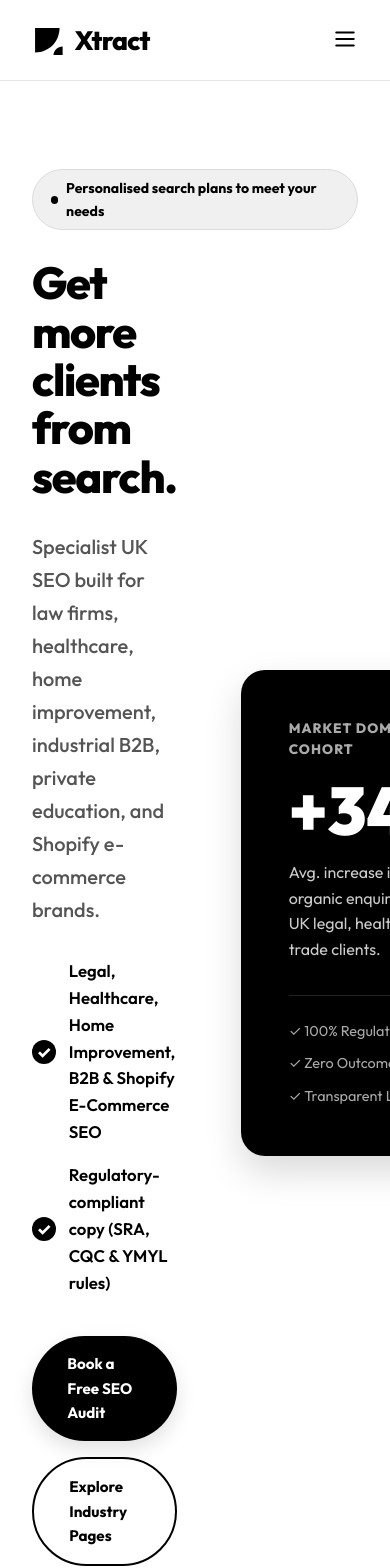
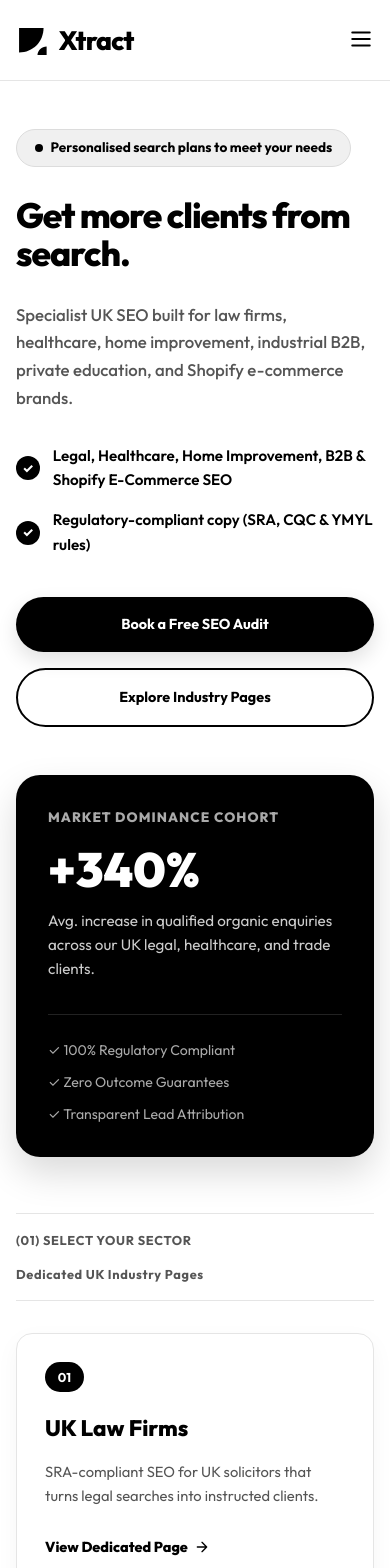
Before and after one commit to lucasthegreat1/agency-website, a Next.js app: page / in a window 390 px wide. Shown: the top 1568 px of the page. Built offline with nearby package versions, Linux system fonts and the light colour scheme.

Commit message:
Optimize site for mobile viewports with fluid typography and responsive grid scaling

```diff
--- a/src/app/globals.css
+++ b/src/app/globals.css
@@ -55,7 +55,12 @@ a {
   text-decoration: none;
 }
 
-/* Container */
+img, svg, video {
+  max-width: 100%;
+  height: auto;
+}
+
+/* Container Responsiveness */
 .container {
   width: 100%;
   max-width: 1240px;
@@ -63,7 +68,19 @@ a {
   padding: 0 2rem;
 }
 
-/* Black & White Pill Tag */
+@media (max-width: 768px) {
+  .container {
+    padding: 0 1.25rem;
+  }
+}
+
+@media (max-width: 480px) {
+  .container {
+    padding: 0 1rem;
+  }
+}
+
+/* Soft Pill Tag */
 .soft-pill-tag {
   display: inline-flex;
   align-items: center;
@@ -73,8 +90,11 @@ a {
   border: 1px solid #dcdcdc;
   border-radius: var(--radius-pill);
   color: #000000;
-  font-size: 0.88rem;
+  font-size: 0.85rem;
   font-weight: 700;
+  max-width: 100%;
+  white-space: normal;
+  word-break: break-word;
 }
 
 .mint-underline {
@@ -107,9 +127,19 @@ a {
   letter-spacing: 0.05em;
   color: var(--text-muted);
   margin-bottom: 3rem;
+  flex-wrap: wrap;
+  gap: 0.8rem;
 }
 
-/* Rounded Buttons */
+@media (max-width: 640px) {
+  .section-bar {
+    font-size: 0.8rem;
+    margin-bottom: 2rem;
+    padding: 1rem 0;
+  }
+}
+
+/* Buttons Responsiveness */
 .btn {
   display: inline-flex;
   align-items: center;
@@ -122,6 +152,16 @@ a {
   transition: all 0.25s ease;
   cursor: pointer;
   border: none;
+  min-height: 48px;
+  touch-action: manipulation;
+}
+
+@media (max-width: 640px) {
+  .btn {
+    width: 100%;
+    padding: 0.85rem 1.5rem;
+    font-size: 0.9rem;
+  }
 }
 
 .btn-primary {
@@ -133,7 +173,6 @@ a {
   background-color: #333333;
   color: #ffffff;
   transform: translateY(-2px);
-  box-shadow: 0 12px 28px rgba(0, 0, 0, 0.2);
 }
 
 .btn-outline {
@@ -147,7 +186,7 @@ a {
   transform: translateY(-2px);
 }
 
-/* Cards Grid */
+/* Cards Grid Responsiveness */
 .grid-card {
   background: var(--bg-surface);
   border: 1px solid var(--border-light);
@@ -156,6 +195,14 @@ a {
   transition: all 0.3s ease;
   box-shadow: var(--shadow-soft);
 }
+
+@media (max-width: 768px) {
+  .grid-card {
+    padding: 1.75rem;
+    border-radius: 16px;
+  }
+}
+
 .grid-card:hover {
   border-color: #000000;
   transform: translateY(-4px);
@@ -172,3 +219,48 @@ a {
   font-weight: 700;
   margin-bottom: 1.2rem;
 }
+
+/* Global Mobile Viewport Breakpoints */
+@media (max-width: 992px) {
+  .hero-grid {
+    grid-template-columns: 1fr !important;
+  }
+  .simulator-grid {
+    grid-template-columns: 1fr !important;
+  }
+}
+
+@media (max-width: 868px) {
+  .timeline-spine {
+    left: 20px !important;
+    transform: none !important;
+  }
+  .timeline-row {
+    grid-template-columns: 40px 1fr !important;
+  }
+  .timeline-row > div:nth-child(1) {
+    grid-column: 2 !important;
+    padding: 0 !important;
+  }
+  .timeline-row > div:nth-child(2) {
+    grid-column: 1 !important;
+  }
+}
+
+@media (max-width: 768px) {
+  .desktop-only {
+    display: none !important;
+  }
+  .mobile-toggle {
+    display: block !important;
+  }
+}
+
+@media (max-width: 640px) {
+  .audit-form-grid {
+    grid-template-columns: 1fr !important;
+  }
+  .full-width-col {
+    grid-column: span 1 !important;
+  }
+}
--- a/src/app/page.tsx
+++ b/src/app/page.tsx
@@ -16,7 +16,7 @@ export default function HomePage() {
   return (
     <div style={{ backgroundColor: '#ffffff', color: '#000000', minHeight: '100vh' }}>
       {/* HERO SECTION */}
-      <section style={{ paddingTop: '5.5rem', paddingBottom: '6.5rem' }}>
+      <section style={{ paddingTop: 'clamp(3rem, 7vw, 5.5rem)', paddingBottom: 'clamp(3.5rem, 8vw, 6.5rem)' }}>
         <div className="container">
           {/* Soft Pill Tag */}
           <div className="soft-pill-tag" style={{ marginBottom: '1.8rem' }}>
@@ -24,12 +24,12 @@ export default function HomePage() {
             Personalised search plans to meet your needs
           </div>
 
-          <div style={{ display: 'grid', gridTemplateColumns: '1.25fr 0.75fr', gap: '4rem', alignItems: 'center' }}>
+          <div className="hero-grid" style={{ display: 'grid', gridTemplateColumns: '1.25fr 0.75fr', gap: '3rem', alignItems: 'center' }}>
             <div>
               {/* Soft Rounded Headline with Mint Underline */}
               <h1
                 style={{
-                  fontSize: 'clamp(2.8rem, 5.8vw, 4.8rem)',
+                  fontSize: 'clamp(2.2rem, 5.5vw, 4.8rem)',
                   fontWeight: 800,
                   letterSpacing: '-0.03em',
                   lineHeight: 1.08,
@@ -43,7 +43,7 @@ export default function HomePage() {
               {/* Subheadline Paragraph */}
               <p
                 style={{
-                  fontSize: '1.25rem',
+                  fontSize: 'clamp(1.05rem, 2.2vw, 1.25rem)',
                   color: '#555555',
                   lineHeight: 1.65,
                   maxWidth: '600px',
@@ -56,14 +56,14 @@ export default function HomePage() {
 
               {/* Bullet points with checkmarks */}
               <div style={{ display: 'flex', flexDirection: 'column', gap: '1rem', marginBottom: '2.5rem' }}>
-                <div style={{ display: 'flex', alignItems: 'center', gap: '0.8rem', fontSize: '1.05rem', fontWeight: 600, color: '#000000' }}>
-                  <div style={{ width: '24px', height: '24px', borderRadius: '50%', backgroundColor: '#000000', display: 'flex', alignItems: 'center', justifyContent: 'center', color: '#ffffff', flexShrink: 0, fontWeight: 800 }}>
+                <div style={{ display: 'flex', alignItems: 'center', gap: '0.8rem', fontSize: 'clamp(0.95rem, 1.8vw, 1.05rem)', fontWeight: 600, color: '#000000' }}>
+                  <div style={{ width: '24px', height: '24px', borderRadius: '50%', backgroundColor: '#000000', display: 'flex', alignItems: 'center', justifyContent: 'center', color: '#ffffff', flexShrink: 0, fontWeight: 800, fontSize: '0.8rem' }}>
                     ✓
                   </div>
                   <span>Legal, Healthcare, Home Improvement, B2B & Shopify E-Commerce SEO</span>
                 </div>
-                <div style={{ display: 'flex', alignItems: 'center', gap: '0.8rem', fontSize: '1.05rem', fontWeight: 600, color: '#000000' }}>
-                  <div style={{ width: '24px', height: '24px', borderRadius: '50%', backgroundColor: '#000000', display: 'flex', alignItems: 'center', justifyContent: 'center', color: '#ffffff', flexShrink: 0, fontWeight: 800 }}>
+                <div style={{ display: 'flex', alignItems: 'center', gap: '0.8rem', fontSize: 'clamp(0.95rem, 1.8vw, 1.05rem)', fontWeight: 600, color: '#000000' }}>
+                  <div style={{ width: '24px', height: '24px', borderRadius: '50%', backgroundColor: '#000000', display: 'flex', alignItems: 'center', justifyContent: 'center', color: '#ffffff', flexShrink: 0, fontWeight: 800, fontSize: '0.8rem' }}>
                     ✓
                   </div>
                   <span>Regulatory-compliant copy (SRA, CQC & YMYL rules)</span>
@@ -81,18 +81,18 @@ export default function HomePage() {
               </div>
             </div>
 
-            {/* Right Stat Card - Solid Black */}
-            <div style={{ backgroundColor: '#000000', color: '#ffffff', borderRadius: '24px', padding: '3rem', boxShadow: '0 16px 36px rgba(0, 0, 0, 0.15)' }}>
+            {/* Right Stat Card */}
+            <div style={{ backgroundColor: '#000000', color: '#ffffff', borderRadius: '24px', padding: 'clamp(2rem, 4vw, 3rem)', boxShadow: '0 16px 36px rgba(0, 0, 0, 0.15)' }}>
               <div style={{ fontSize: '0.85rem', fontWeight: 800, color: '#aaaaaa', letterSpacing: '0.08em', textTransform: 'uppercase', marginBottom: '1rem' }}>
                 MARKET DOMINANCE COHORT
               </div>
-              <div style={{ fontSize: '4.2rem', fontWeight: 900, color: '#ffffff', lineHeight: 1, marginBottom: '1rem' }}>
+              <div style={{ fontSize: 'clamp(3rem, 6vw, 4.2rem)', fontWeight: 900, color: '#ffffff', lineHeight: 1, marginBottom: '1rem' }}>
                 +340%
               </div>
-              <p style={{ fontSize: '1rem', color: '#cccccc', lineHeight: 1.6, marginBottom: '2rem' }}>
+              <p style={{ fontSize: '0.95rem', color: '#cccccc', lineHeight: 1.6, marginBottom: '2rem' }}>
                 Avg. increase in qualified organic enquiries across our UK legal, healthcare, and trade clients.
               </p>
-              <div style={{ borderTop: '1px solid #222222', paddingTop: '1.5rem', display: 'flex', flexDirection: 'column', gap: '0.6rem', fontSize: '0.9rem', color: '#aaaaaa' }}>
+              <div style={{ borderTop: '1px solid #222222', paddingTop: '1.5rem', display: 'flex', flexDirection: 'column', gap: '0.6rem', fontSize: '0.88rem', color: '#aaaaaa' }}>
                 <div>✓ 100% Regulatory Compliant</div>
                 <div>✓ Zero Outcome Guarantees</div>
                 <div>✓ Transparent Lead Attribution</div>
@@ -103,14 +103,14 @@ export default function HomePage() {
       </section>
 
       {/* SECTION BAR: UK INDUSTRY VERTICALS */}
-      <section style={{ paddingBottom: '6rem' }}>
+      <section style={{ paddingBottom: 'clamp(3.5rem, 8vw, 6.5rem)' }}>
         <div className="container">
           <div className="section-bar">
             <span>(01) SELECT YOUR SECTOR</span>
-            <span>6 Dedicated UK Industry Pages</span>
+            <span>Dedicated UK Industry Pages</span>
           </div>
 
-          <div style={{ display: 'grid', gridTemplateColumns: 'repeat(auto-fit, minmax(320px, 1fr))', gap: '1.5rem', marginBottom: '4rem' }}>
+          <div style={{ display: 'grid', gridTemplateColumns: 'repeat(auto-fit, minmax(280px, 1fr))', gap: '1.5rem', marginBottom: '4rem' }}>
             {[
               { name: 'UK Law Firms', path: '/seo-for-law-firms', desc: 'SRA-compliant SEO for UK solicitors that turns legal searches into instructed clients.' },
               { name: 'Private Healthcare', path: '/seo-for-private-healthcare', desc: 'CQC-aligned SEO for private clinics, dentists & specialists that fills appointment books.' },
@@ -127,10 +127,10 @@ export default function HomePage() {
               >
                 <div>
                   <div className="card-num-pill">0{idx + 1}</div>
-                  <h3 style={{ fontSize: '1.5rem', fontWeight: 800, color: '#000000', marginBottom: '0.8rem' }}>
+                  <h3 style={{ fontSize: '1.4rem', fontWeight: 800, color: '#000000', marginBottom: '0.8rem' }}>
                     {v.name}
                   </h3>
-                  <p style={{ color: '#555555', fontSize: '0.95rem', lineHeight: 1.6, marginBottom: '1.8rem' }}>
+                  <p style={{ color: '#555555', fontSize: '0.92rem', lineHeight: 1.6, marginBottom: '1.8rem' }}>
                     {v.desc}
                   </p>
                 </div>
@@ -145,30 +145,30 @@ export default function HomePage() {
       </section>
 
       {/* REVENUE SIMULATOR SECTION */}
-      <section style={{ paddingBottom: '6rem' }}>
+      <section style={{ paddingBottom: 'clamp(3.5rem, 8vw, 6.5rem)' }}>
         <div className="container">
           <div className="section-bar">
             <span>(02) REVENUE IMPACT</span>
             <span>Interactive Lead Simulator</span>
           </div>
 
-          <div style={{ backgroundColor: '#ffffff', border: '1px solid #e5e5e5', borderRadius: '24px', padding: '3.5rem', boxShadow: '0 8px 24px rgba(0, 0, 0, 0.04)' }}>
-            <div style={{ display: 'grid', gridTemplateColumns: '1fr 1fr', gap: '4rem', alignItems: 'center' }}>
+          <div style={{ backgroundColor: '#ffffff', border: '1px solid #e5e5e5', borderRadius: '24px', padding: 'clamp(1.75rem, 4vw, 3.5rem)', boxShadow: '0 8px 24px rgba(0, 0, 0, 0.04)' }}>
+            <div className="simulator-grid" style={{ display: 'grid', gridTemplateColumns: '1fr 1fr', gap: '3rem', alignItems: 'center' }}>
               <div>
                 <div className="soft-pill-tag" style={{ marginBottom: '1rem' }}>
                   Estimate Revenue Growth
                 </div>
-                <h2 style={{ fontSize: '2.2rem', fontWeight: 800, color: '#000000', letterSpacing: '-0.02em', marginBottom: '1rem' }}>
+                <h2 style={{ fontSize: 'clamp(1.75rem, 4vw, 2.2rem)', fontWeight: 800, color: '#000000', letterSpacing: '-0.02em', marginBottom: '1rem' }}>
                   Calculate Your Potential Organic Lead Value
                 </h2>
-                <p style={{ color: '#555555', fontSize: '1rem', lineHeight: 1.6, marginBottom: '2.5rem' }}>
+                <p style={{ color: '#555555', fontSize: '0.95rem', lineHeight: 1.6, marginBottom: '2.5rem' }}>
                   Adjust baseline traffic and customer contract value to model potential pipeline expansion.
                 </p>
 
                 {/* Sliders */}
                 <div style={{ display: 'flex', flexDirection: 'column', gap: '2rem' }}>
                   <div>
-                    <div style={{ display: 'flex', justifyContent: 'space-between', marginBottom: '0.6rem', fontWeight: 700, fontSize: '0.95rem', color: '#000000' }}>
+                    <div style={{ display: 'flex', justifyContent: 'space-between', marginBottom: '0.6rem', fontWeight: 700, fontSize: '0.9rem', color: '#000000' }}>
                       <span>MONTHLY ORGANIC TRAFFIC:</span>
                       <span style={{ color: '#000000', fontWeight: 800 }}>{monthlyTraffic.toLocaleString()}</span>
                     </div>
@@ -184,7 +184,7 @@ export default function HomePage() {
                   </div>
 
                   <div>
-                    <div style={{ display: 'flex', justifyContent: 'space-between', marginBottom: '0.6rem', fontWeight: 700, fontSize: '0.95rem', color: '#000000' }}>
+                    <div style={{ display: 'flex', justifyContent: 'space-between', marginBottom: '0.6rem', fontWeight: 700, fontSize: '0.9rem', color: '#000000' }}>
                       <span>AVERAGE CLIENT / INSTRUCTION VALUE (£):</span>
                       <span style={{ color: '#000000', fontWeight: 800 }}>£{avgCustomerValue.toLocaleString()}</span>
                     </div>
@@ -202,14 +202,14 @@ export default function HomePage() {
               </div>
 
               {/* Output Display */}
-              <div style={{ backgroundColor: '#000000', color: '#ffffff', borderRadius: '20px', padding: '3rem' }}>
+              <div style={{ backgroundColor: '#000000', color: '#ffffff', borderRadius: '20px', padding: 'clamp(2rem, 4vw, 3rem)' }}>
                 <div style={{ fontSize: '0.85rem', fontWeight: 800, color: '#aaaaaa', letterSpacing: '0.08em', textTransform: 'uppercase', marginBottom: '1.5rem' }}>
                   PROJECTED ANNUAL REVENUE EXPANSION
                 </div>
-                <div style={{ fontSize: '3.5rem', fontWeight: 900, color: '#ffffff', lineHeight: 1, marginBottom: '2rem' }}>
+                <div style={{ fontSize: 'clamp(2.5rem, 5vw, 3.5rem)', fontWeight: 900, color: '#ffffff', lineHeight: 1, marginBottom: '2rem' }}>
                   +£{(estimatedRevenueGain * 12).toLocaleString()}
                 </div>
-                <div style={{ borderTop: '1px solid #222222', paddingTop: '1.5rem', display: 'flex', flexDirection: 'column', gap: '0.8rem', fontSize: '0.95rem', color: '#cccccc' }}>
+                <div style={{ borderTop: '1px solid #222222', paddingTop: '1.5rem', display: 'flex', flexDirection: 'column', gap: '0.8rem', fontSize: '0.9rem', color: '#cccccc' }}>
                   <div style={{ display: 'flex', justifyContent: 'space-between' }}>
                     <span>Estimated Visits / Mo:</span>
                     <strong style={{ color: '#ffffff' }}>+{estimatedAiTrafficGain.toLocaleString()}</strong>
@@ -226,7 +226,7 @@ export default function HomePage() {
       </section>
 
       {/* EMBEDDED AI AUDIT SECTION */}
-      <section id="audit-section" style={{ paddingBottom: '6rem' }}>
+      <section id="audit-section" style={{ paddingBottom: 'clamp(3.5rem, 8vw, 6.5rem)' }}>
         <div className="container" style={{ maxWidth: '900px' }}>
           <AIAuditWidget />
         </div>
```
Also changed, not shown: src/components/AIAuditWidget.tsx (+27 -27 lines), src/components/Navbar.tsx (+0 -11 lines), src/components/SeoGeoProcessTimeline.tsx (+0 -19 lines).
